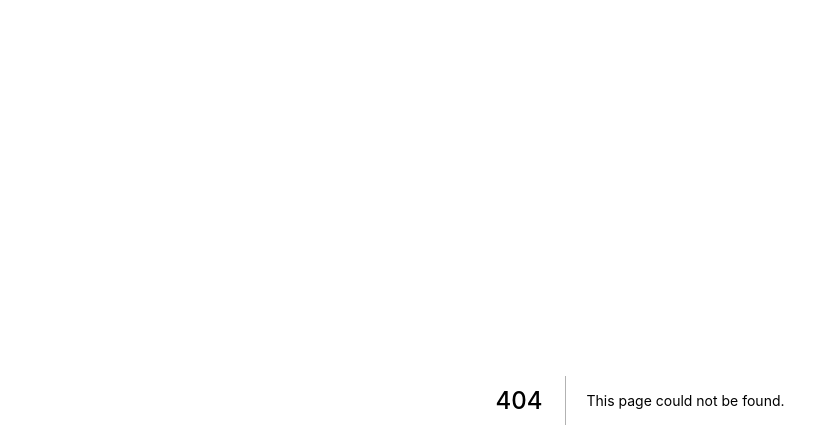
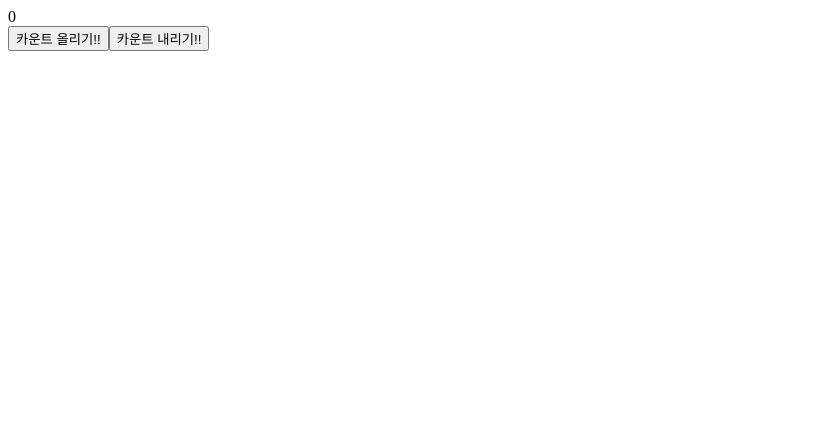
Before and after one commit to shoo7830/codecamp-frontend-shoo, a Next.js app in the folder class/: page /02-01-counter-let-document in a window 1280 px wide. Before the commit this address had no page. Shown: the top 448 px of the page, without its empty margins (0-839 px from the left). Built offline with nearby package versions, Linux system fonts and the light colour scheme.

Commit message:
add: counter실습

```diff
--- /dev/null
+++ b/class/pages/02-01-counter-let-document/index.js
@@ -0,0 +1,24 @@
+// counter let
+const CounterLetDoucmentPage = () => {
+
+  // 함수이름에 handleClick 또는 onClick 많이 씀
+  function onClickCountUp() {
+    const count = Number(document.getElementById('count').innerText) + 1;
+    document.getElementById('count').innerText  = count;
+  }
+
+  function onClickCountDown() {
+    const count = Number(document.getElementById('count').innerText) - 1;
+    document.getElementById('count').innerText = count;
+  }
+
+  return (
+    <>
+      <div id="count">0</div>
+      <button onClick={onClickCountUp}>카운트 올리기!!</button>
+      <button onClick={onClickCountDown}>카운트 내리기!!</button>
+    </>
+  )
+}
+
+export default CounterLetDoucmentPage
```
Also changed, not shown: class/pages/02-02-counter-state/index.js (added, +23 -0 lines).
